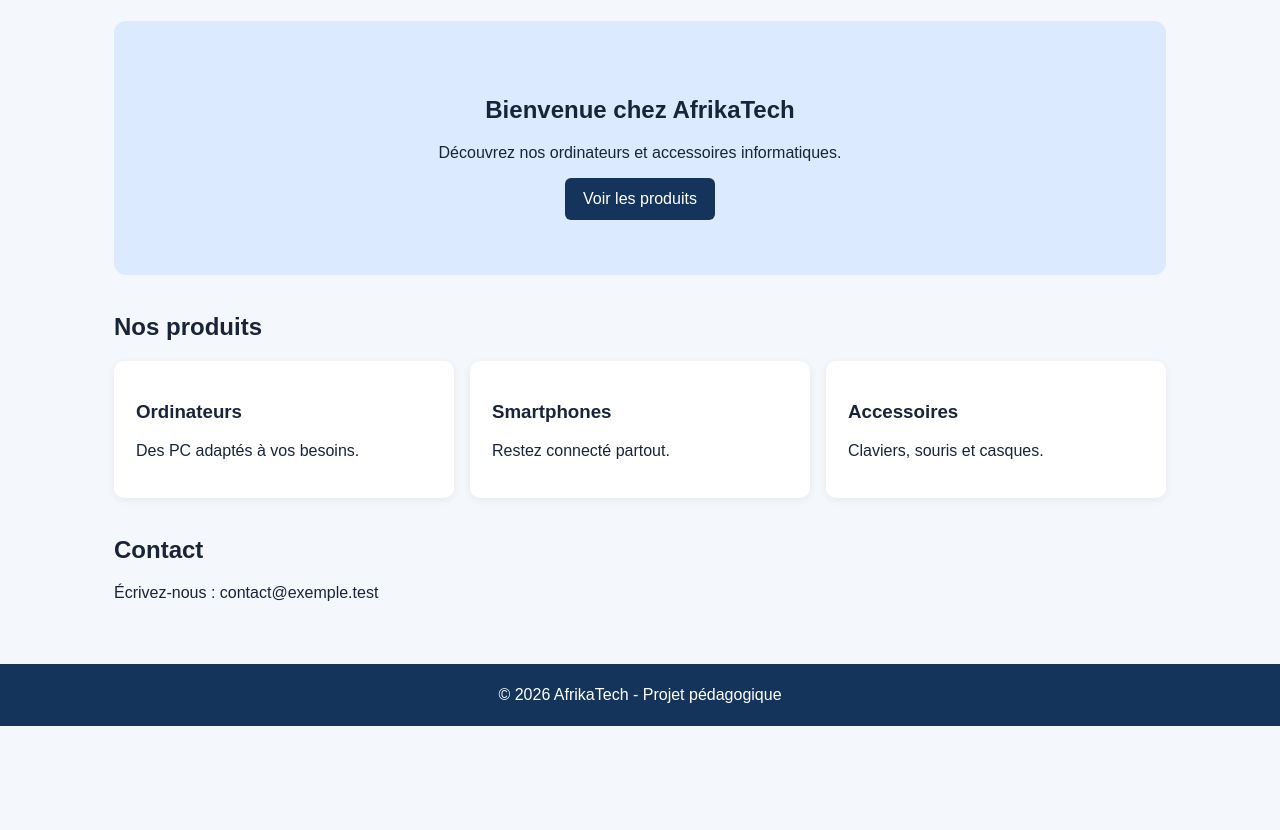
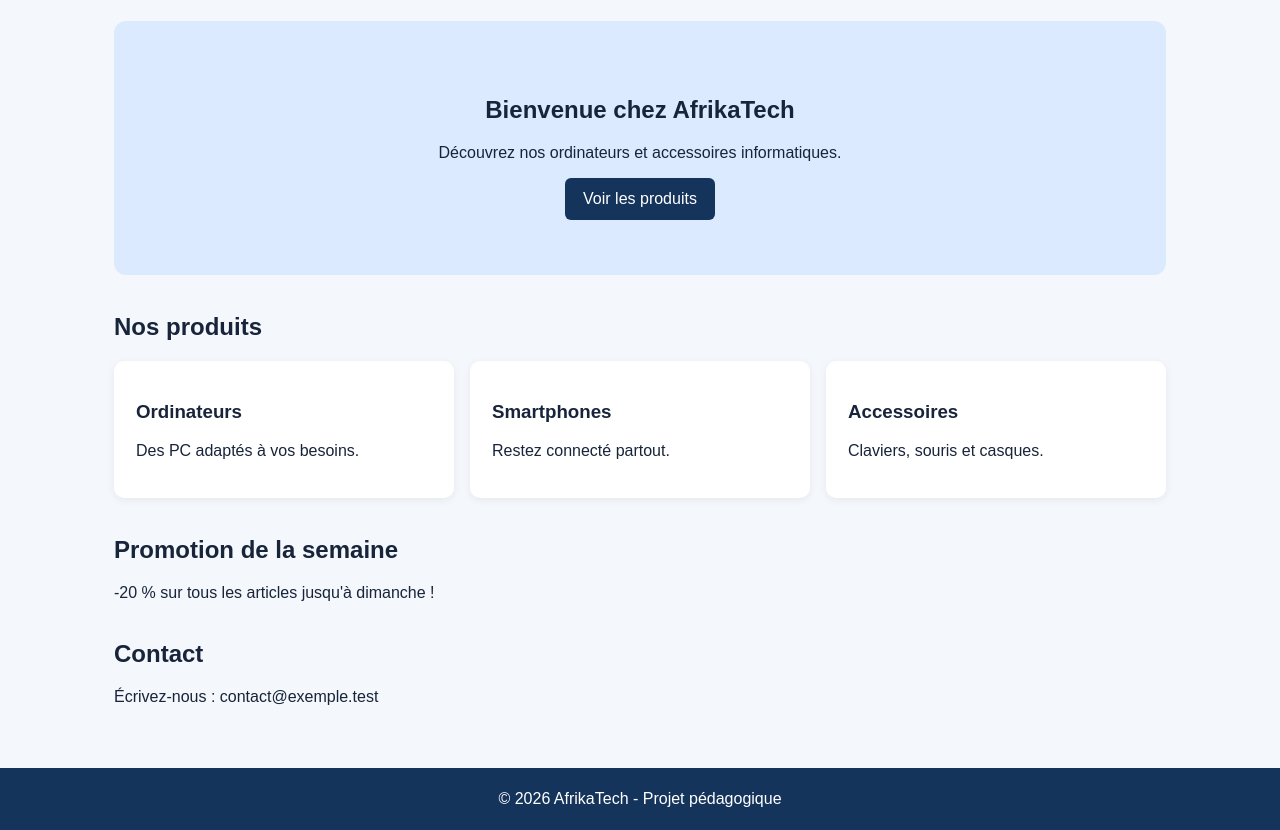
Before and after one commit to nwedajoviale-svg/site-ci, a plain HTML site: page index.html in a window 1280 px wide. Shown: the part 76-906 px from the top of the page. Before the commit the page ends 802 px from the top, so only its background shows below. Drawn offline with Linux system fonts and the light colour scheme.

Commit message:
feat: ajouter la section promotion

```diff
--- a/index.html
+++ b/index.html
@@ -22,6 +22,8 @@ vos besoins.</p></article><article><h3>Smartphones</h3><p>Restez
 connecté
 partout.</p></article><article><h3>Accessoires</h3><p>Claviers,
 souris et casques.</p></article></div></section>
+<section id="promotion"><h2>Promotion de la semaine</h2><p>-20 % sur tous les articles jusqu'à dimanche !</p>
+</section>
 <section id="contact"><h2>Contact</h2><p>Écrivez-nous :
 contact@exemple.test</p></section>
 </main><footer>© 2026 AfrikaTech - Projet pédagogique</footer>
```
Also changed, not shown: style.css (line endings or trailing spaces).
